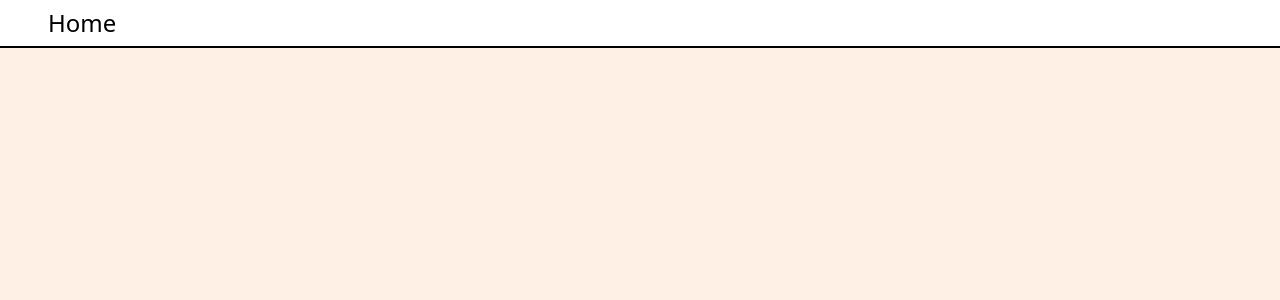
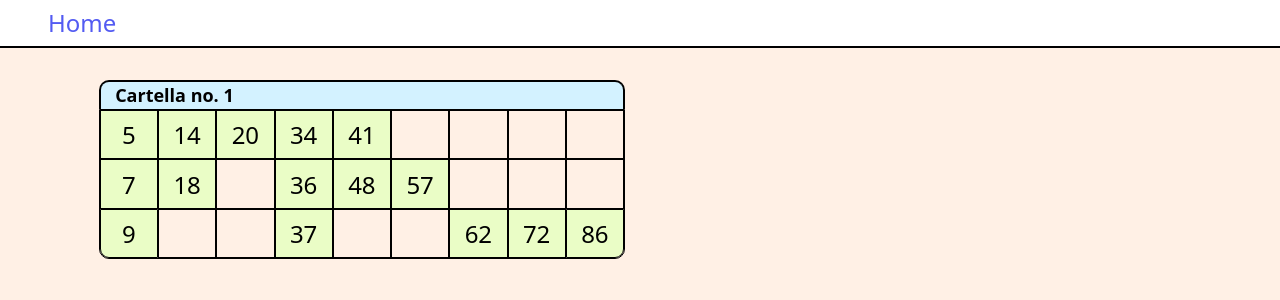
Before and after one commit to arnomatt/tombola, a React (Vite) app: page /tombola/cartelle/1 in a window 1280 px wide. Before the commit this address had no page. Shown: the top 300 px of the page. Built offline with nearby package versions, Linux system fonts and the light colour scheme; a web font is replaced by a local one.

Commit message:
navigation fixes

```diff
--- a/src/App.tsx
+++ b/src/App.tsx
@@ -14,9 +14,9 @@ interface AppRoutesProps {
 const AppRoutes = React.memo((props: AppRoutesProps) => {
   return (
     <Routes>
-      <Route path="/" element={<Landing setModalVisibility={props.setModalVisibility} />} />
-      <Route path="/tabellone" element={<Tabellone />} />
-      <Route path="/cartelle/:num" element={<Cartelle />} />
+      <Route path="/tombola/" element={<Landing setModalVisibility={props.setModalVisibility} />} />
+      <Route path="/tombola/tabellone/" element={<Tabellone />} />
+      <Route path="/tombola/cartelle/:num" element={<Cartelle />} />
     </Routes>
   )
 })
--- a/src/components/modal/Modal.tsx
+++ b/src/components/modal/Modal.tsx
@@ -26,9 +26,9 @@ export const Modal = (props: ModalProps) => {
 
     const handleClick = (num?: number) => {
         if (num) {
-            navigate(`/cartelle/${num}`);
+            navigate(`/tombola/cartelle/${num}`);
         } else {
-            navigate(`/cartelle`);
+            navigate(`/tombola/cartelle`);
         }
         setIsClosing(true);
     }
--- a/src/components/navigation/NavBar.tsx
+++ b/src/components/navigation/NavBar.tsx
@@ -19,7 +19,7 @@ export const NavBar = () => {
                 className={({ isActive }) =>
                     isActive ? "active" : "inactive"
                 }
-                to='/'
+                to='/tombola/'
                 onClick={handleHomeClick}
             >
                 Home
--- a/src/pages/Landing.tsx
+++ b/src/pages/Landing.tsx
@@ -13,7 +13,7 @@ export const Landing = (props: LandingProps) => {
     }
 
     const handleNavigate = () => {
-        navigate(`/tabellone`);
+        navigate(`/tombola/tabellone/`);
     }
 
     return (
--- a/vite.config.ts
+++ b/vite.config.ts
@@ -3,5 +3,6 @@ import react from "@vitejs/plugin-react";
 
 // https://vite.dev/config/
 export default defineConfig({
+  base: "/tombola/",
   plugins: [react()],
 });
```
